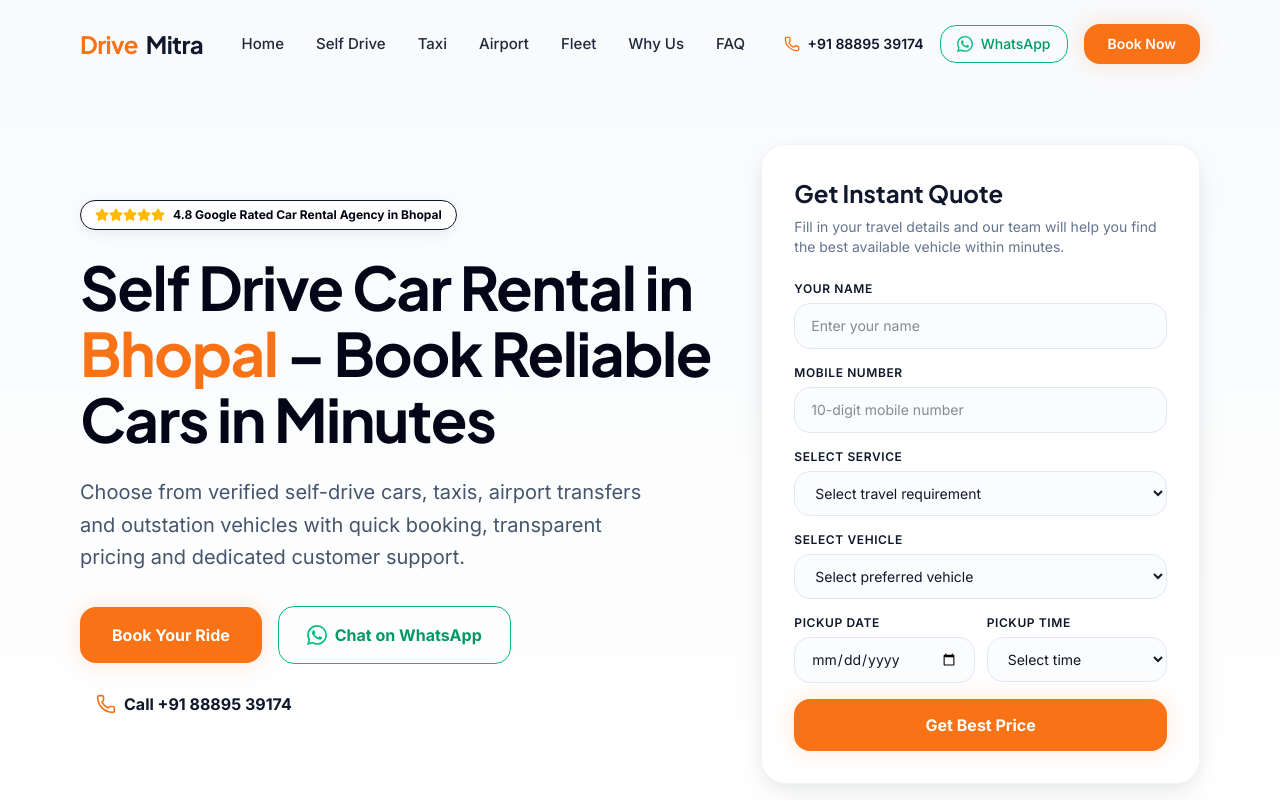
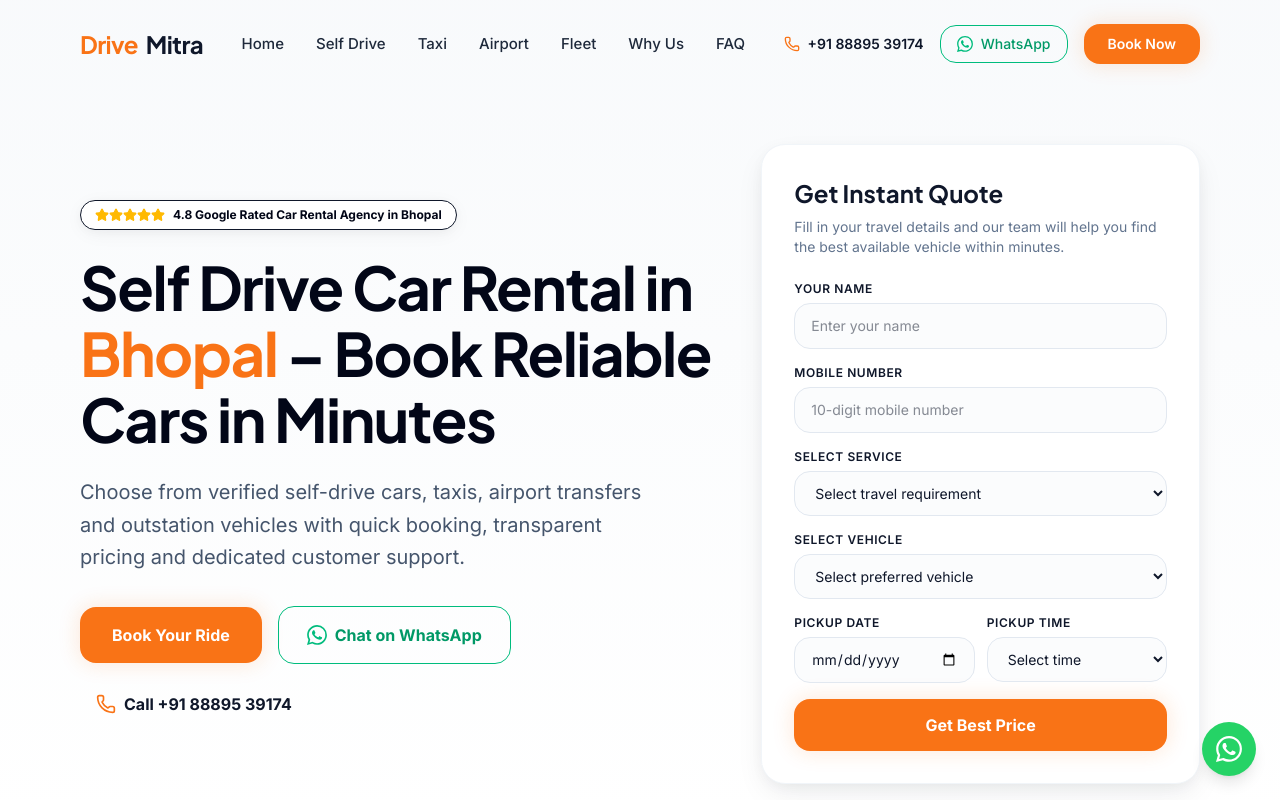
Before and after one commit to balramjhapate/DriveMitra-, a Next.js app: page / in a window 1280 px wide. Shown: the top 800 px of the page. Built offline with nearby package versions, Linux system fonts and the light colour scheme.

Commit message:
Create FloatingWhatsApp button and integrate in RootLayout

```diff
--- a/app/layout.tsx
+++ b/app/layout.tsx
@@ -4,6 +4,7 @@ import "./globals.css";
 import Header from "@/components/layout/Header";
 import Footer from "@/components/layout/Footer";
 import StickyMobileCTA from "@/components/layout/StickyMobileCTA";
+import FloatingWhatsApp from "@/components/layout/FloatingWhatsApp";
 import SchemaMarkup from "@/components/seo/SchemaMarkup";
 import { siteConfig } from "@/config/site";
 
@@ -59,6 +60,7 @@ export default function RootLayout({
         <main className="flex-grow">{children}</main>
         <Footer />
         <StickyMobileCTA />
+        <FloatingWhatsApp />
       </body>
     </html>
   );
--- /dev/null
+++ b/components/layout/FloatingWhatsApp.tsx
@@ -0,0 +1,27 @@
+"use client";
+
+import { siteConfig } from "@/config/site";
+import WhatsAppIcon from "@/components/icons/WhatsAppIcon";
+
+export default function FloatingWhatsApp() {
+  return (
+    <a
+      href={`https://wa.me/${siteConfig.whatsapp.replace("+", "")}`}
+      target="_blank"
+      rel="noopener noreferrer"
+      className="fixed z-40 bottom-20 right-5 lg:bottom-6 lg:right-6 bg-[#25D366] hover:bg-[#20ba5a] text-white p-3.5 rounded-full shadow-lg transition-all duration-300 hover:scale-110 active:scale-95 hover:shadow-glow flex items-center justify-center group"
+      aria-label="Chat on WhatsApp"
+    >
+      {/* Pulse Outer Rings Animation */}
+      <span className="absolute inset-0 rounded-full bg-[#25D366]/40 animate-ping -z-10" />
+
+      {/* Icon */}
+      <WhatsAppIcon className="w-6.5 h-6.5" />
+
+      {/* Tooltip on Desktop hover */}
+      <span className="absolute right-14 bg-slate-900 text-white text-xs font-semibold px-3 py-1.5 rounded-md shadow-md opacity-0 group-hover:opacity-100 transition-opacity duration-300 pointer-events-none whitespace-nowrap hidden lg:inline-block">
+        Chat with Us
+      </span>
+    </a>
+  );
+}
```
